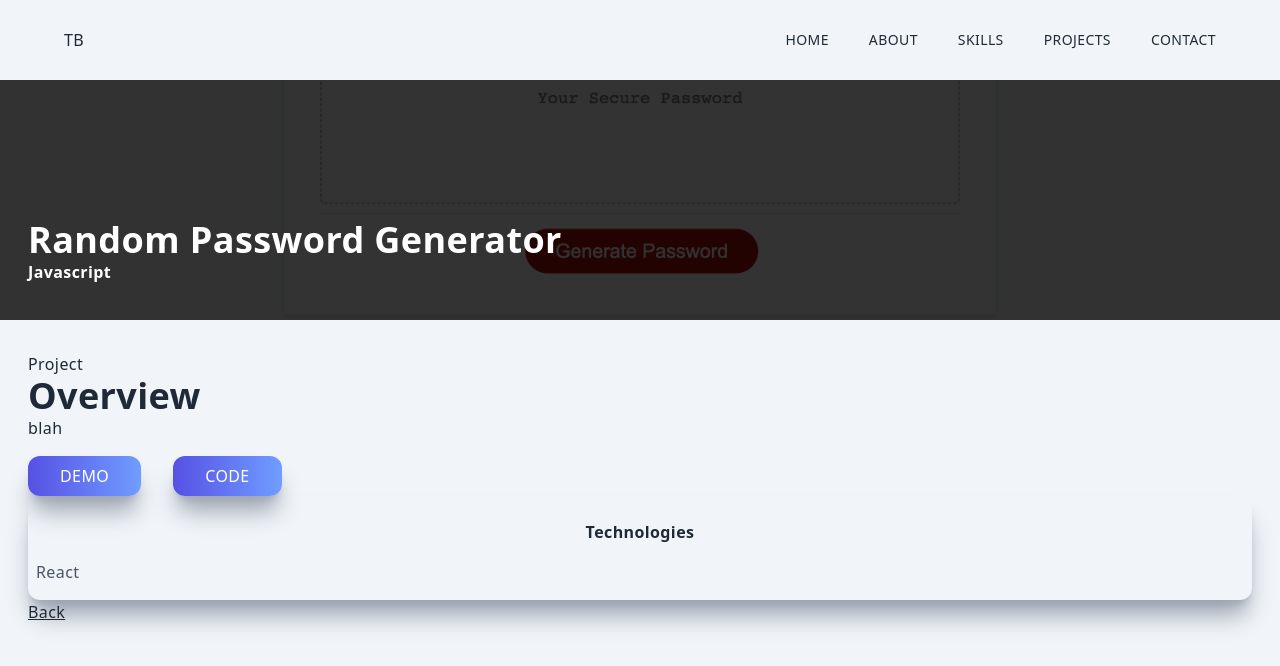
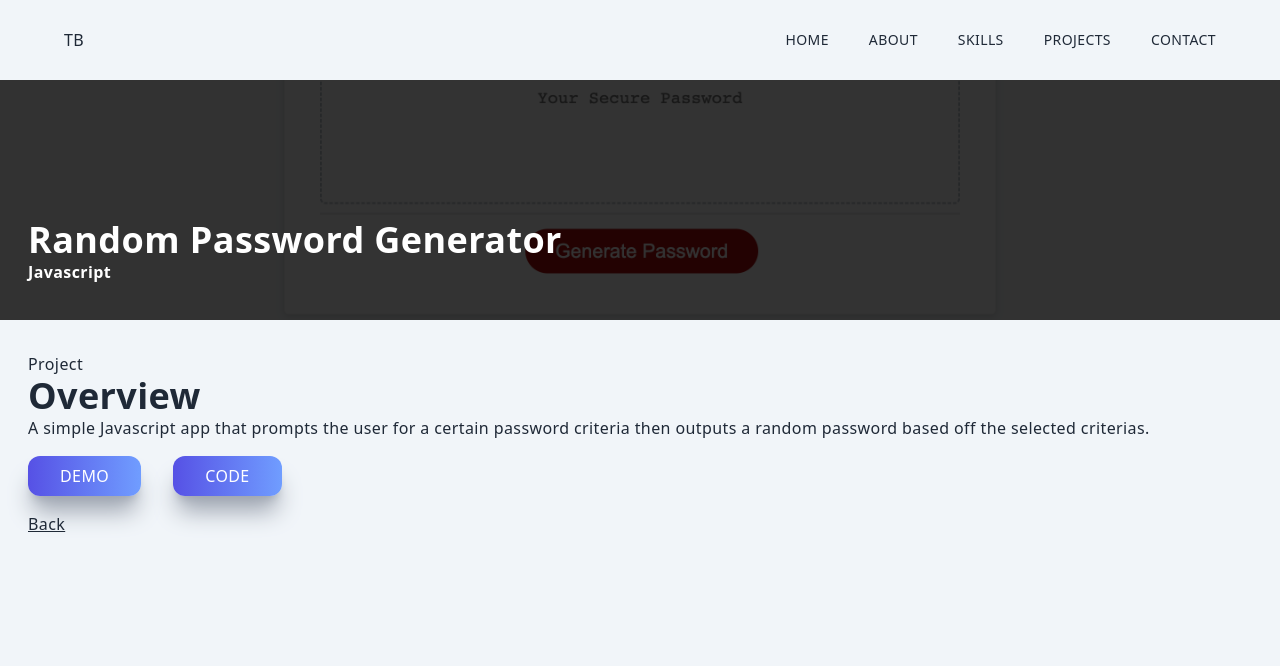
Before and after one commit to TroyBohrer8/Next.js-Portfolio, a Next.js app in the folder my-app/: page /project1 in a window 1280 px wide. Shown: the top 666 px of the page. Built offline with nearby package versions, Linux system fonts and the light colour scheme.

Commit message:
project 1 page looking better

```diff
--- a/my-app/components/Main.jsx
+++ b/my-app/components/Main.jsx
@@ -20,7 +20,7 @@ const Main = () => {
           {/* Socials */}
           <div className="flex items-center justify-between max-w-[330px] m-auto py-4">
             <div className="rounded-full shadow-lg shadow-gray-400 p-6 cursor-pointer hover:scale-110 ease-in duration-300">
-              <Link href="https://www.linkedin.com/in/troy-bohrer">
+              <Link href="http://www.linkedin.com/in/troy-bohrer">
                 <FaLinkedinIn />
               </Link>
             </div>
--- a/my-app/pages/project1.jsx
+++ b/my-app/pages/project1.jsx
@@ -29,21 +29,22 @@ function project1() {
         <div className="col-span-4">
           <p>Project</p>
           <h2>Overview</h2>
-          <p>blah</p>
-          <button className="px-8 py-2 mt-4 mr-8">Demo</button>
-          <button className="px-8 py-2 mt-4 mr-8">Code</button>
+          <p>
+            A simple Javascript app that prompts the user for a certain password
+            criteria then outputs a random password based off the selected
+            criterias.
+          </p>
+          <Link href="https://troybohrer8.github.io/Random-Password-Generator/">
+            <button className="px-8 py-2 mt-4 mr-8">Demo</button>
+          </Link>
+          <Link href="https://github.com/TroyBohrer8/Random-Password-Generator">
+            <button className="px-8 py-2 mt-4 mr-8">Code</button>
+          </Link>
         </div>
-        {/* Technologies Card */}
-        <div className="col-span-4 md:col-span-1 shadow-xl shadow-gray-400 rounded-xl pt-4">
-          <div className="p-2">
-            <p className="text-center font-bold pb-2">Technologies</p>
-            <div>
-              <p className="text-gray-600 py-2 items-center">React</p>
-            </div>
-          </div>
-        </div>
+
+        {/* Back */}
         <Link href="/#projects">
-          <p className="underline cursor-pointer">Back</p>
+          <p className="underline cursor-pointer pt-4">Back</p>
         </Link>
       </div>
     </div>
```
